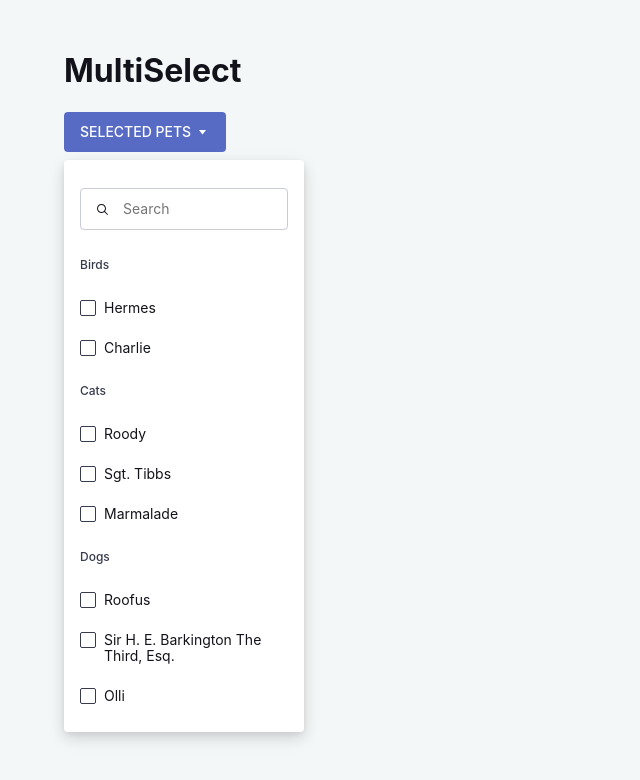
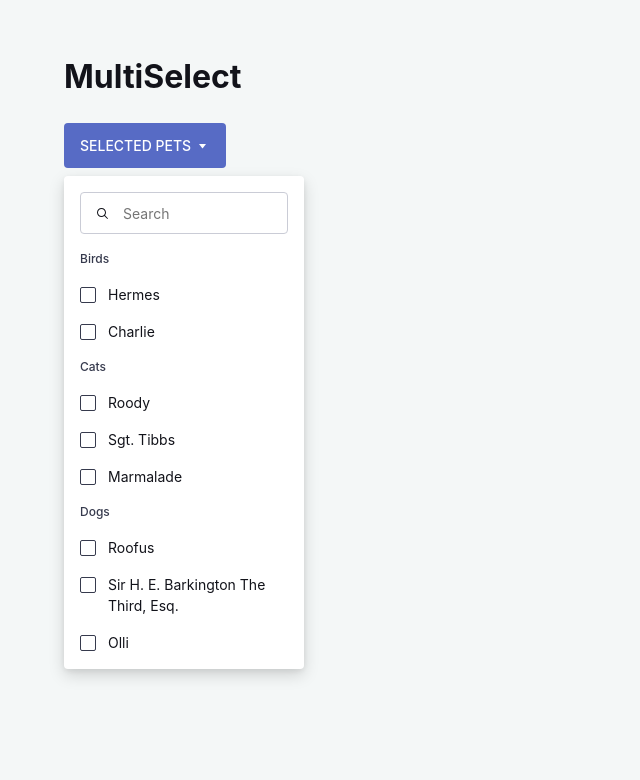
Before and after one commit to colepeters/multiselect, a Next.js app: page / in a window 1280 px wide. Both pictures are taken after a click on the button "SELECTED PETS". Shown: the top 780 px of the page, without its empty margins (0-640 px from the left). Built offline with nearby package versions, Linux system fonts and the light colour scheme.

Commit message:
Finetune spacing

```diff
--- a/components/GlobalStyle.js
+++ b/components/GlobalStyle.js
@@ -9,6 +9,7 @@ const GlobalStyle = createGlobalStyle`
   body {
     background: ${(props) => props.theme.colors.gray100};
     color: ${(props) => props.theme.colors.black};
+    line-height: 1.5;
     font-family: -apple-system, BlinkMacSystemFont, Segoe UI, Roboto, Oxygen,
       Ubuntu, Cantarell, Fira Sans, Droid Sans, Helvetica Neue, sans-serif;
   }
--- a/components/MultiSelect/MultiSelectCheckboxItem.js
+++ b/components/MultiSelect/MultiSelectCheckboxItem.js
@@ -10,8 +10,9 @@ import Text from '../primitives/Text'
 
 const StyledPrimitive = styled(CheckboxItemPrimitive)`
   display: flex;
+  align-items: baseline;
   cursor: pointer;
-  padding: ${(props) => props.theme.space[3]}px
+  padding: ${(props) => props.theme.space[2]}px
     ${(props) => props.theme.space[4]}px;
 
   &:hover,
@@ -39,12 +40,14 @@ export default function CheckboxItem({ label, checked, onCheckedChange }) {
         display='flex'
         justifyContent='center'
         flexShrink={0}
+        position='relative'
+        top='3px'
       >
         <ItemIndicator>
           <CheckIcon />
         </ItemIndicator>
       </Box>
-      <Text pl={2}>{label}</Text>
+      <Text pl={3}>{label}</Text>
     </StyledPrimitive>
   )
 }
--- a/components/MultiSelect/MultiSelectContent.js
+++ b/components/MultiSelect/MultiSelectContent.js
@@ -8,7 +8,7 @@ const MultiSelectContent = styled(Box).attrs({
   boxShadow: 1,
   fontSize: 1,
   width: 240,
-  py: 4,
+  py: 2,
 })``
 
 MultiSelectContent.displayName = 'MultiSelectContent'
--- a/components/MultiSelect/MultiSelectGroup.js
+++ b/components/MultiSelect/MultiSelectGroup.js
@@ -7,9 +7,9 @@ import Text from '../primitives/Text'
 export default function MultiSelectGroup({ label, children }) {
   return (
     <Group asChild>
-      <Box pt={4}>
+      <Box pt={2}>
         <Label asChild>
-          <Text fontSize={0} px={4} pb={4} fontWeight='medium' color='gray900'>
+          <Text fontSize={0} px={4} pb={2} fontWeight='medium' color='gray900'>
             {label}
           </Text>
         </Label>
--- a/components/MultiSelect/MultiSelectSearchItem.js
+++ b/components/MultiSelect/MultiSelectSearchItem.js
@@ -1,3 +1,4 @@
+import * as AccessibleIcon from '@radix-ui/react-accessible-icon'
 import { Cross2Icon, MagnifyingGlassIcon } from '@radix-ui/react-icons'
 import styled from 'styled-components'
 
@@ -34,7 +35,7 @@ const ClearButton = styled.button`
 
 export default function SearchItem({ value, setValue, placeholder }) {
   return (
-    <Box py={3} px={4}>
+    <Box py={2} px={4}>
       <Box
         border='1px solid'
         borderColor='gray500'
@@ -62,7 +63,9 @@ export default function SearchItem({ value, setValue, placeholder }) {
         />
         {value !== '' && (
           <ClearButton onClick={() => setValue('')}>
-            <Cross2Icon />
+            <AccessibleIcon.Root label='Clear search term'>
+              <Cross2Icon />
+            </AccessibleIcon.Root>
           </ClearButton>
         )}
       </Box>
--- a/pages/index.js
+++ b/pages/index.js
@@ -2,6 +2,7 @@ import { useState } from 'react'
 
 import MultiSelect from '../components/MultiSelect'
 import Box from '../components/primitives/Box'
+import Text from '../components/primitives/Text'
 import { getPets, groupPetsBySpecies } from '../lib/api'
 
 export default function Home({ pets }) {
@@ -31,6 +32,12 @@ export default function Home({ pets }) {
           setValue={setSearchTerm}
           placeholder='Search'
         />
+
+        {searchTerm && filteredPets.length === 0 && (
+          <Box px={4} py={3}>
+            <Text>Sorry, there are no pets matching ‘{searchTerm}’.</Text>
+          </Box>
+        )}
 
         {Object.keys(filteredPetsBySpecies).map((species) => (
           <MultiSelect.Group key={species} label={species}>
```
